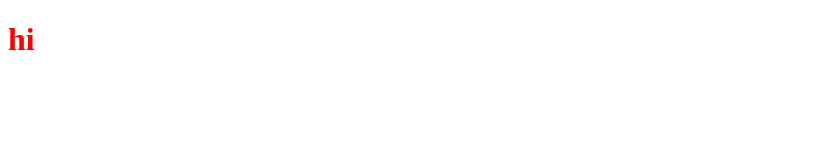
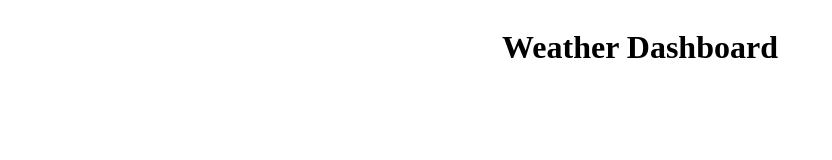
Before and after one commit to fswDevSteph/Weather-Dashboard, a plain HTML site: page index.html in a window 1280 px wide. Shown: the whole page, without its empty margins (0-832 px from the left). Drawn offline with Linux system fonts and the light colour scheme.

```diff
--- a/assets/script.js
+++ b/assets/script.js
@@ -1,3 +1,6 @@
-const message = 'Hello, world!';
+var weatherApiKey = '1e57f9cafb1f7d251058b6d4dccdc7c2';
 
-console.log(message);
+var userInputCity;
+var userInputCountry;
+// sample API call call using just city name
+// api.openweathermap.org/data/2.5/weather?q={city name}&appid={API key}
--- a/assets/styles.css
+++ b/assets/styles.css
@@ -1,3 +1,14 @@
-h1 {
-    color: red;
-}
+ :root {
+     --nightScreen: radial-gradient(circle at 85.4% 50.8%, rgb(14, 72, 222) 0%, rgb(3, 22, 65) 74.2%);
+     --sunnyScreen: radial-gradient(circle at 85.4% 50.8%, rgb(255, 255, 0) 0%, rgb(255, 255, 0) 74.2%);
+     --dayScreen: linear-gradient(109.6deg, rgb(252, 255, 26) 34.9%, rgb(66, 240, 233) 82.5%);
+ }
+
+ header {
+     background: white;
+     color: black;
+     display: flex;
+     align-items: center;
+     justify-content: center;
+
+ }
--- a/index.html
+++ b/index.html
@@ -5,11 +5,20 @@
     <meta charset="UTF-8">
     <meta name="viewport" content="width=device-width, initial-scale=1.0">
     <title>Weather Dashboard</title>
+    <link rel="preconnect" href="https://fonts.googleapis.com">
+    <link rel="preconnect" href="https://fonts.gstatic.com" crossorigin>
+    <link
+        href="https://fonts.googleapis.com/css2?family=Homemade+Apple&family=Lato&family=Poppins:wght@100;200;300;500&family=Raleway:wght@100&display=swap"
+        rel="stylesheet">
     <link rel="stylesheet" href="./assets/styles.css">
 </head>
 
 <body>
-    <h1>hi</h1>
+    <header>
+        <h1>Weather Dashboard</h1>
+    </header>
+
+
     <script src="./assets/script.js"></script>
 </body>
 
```
